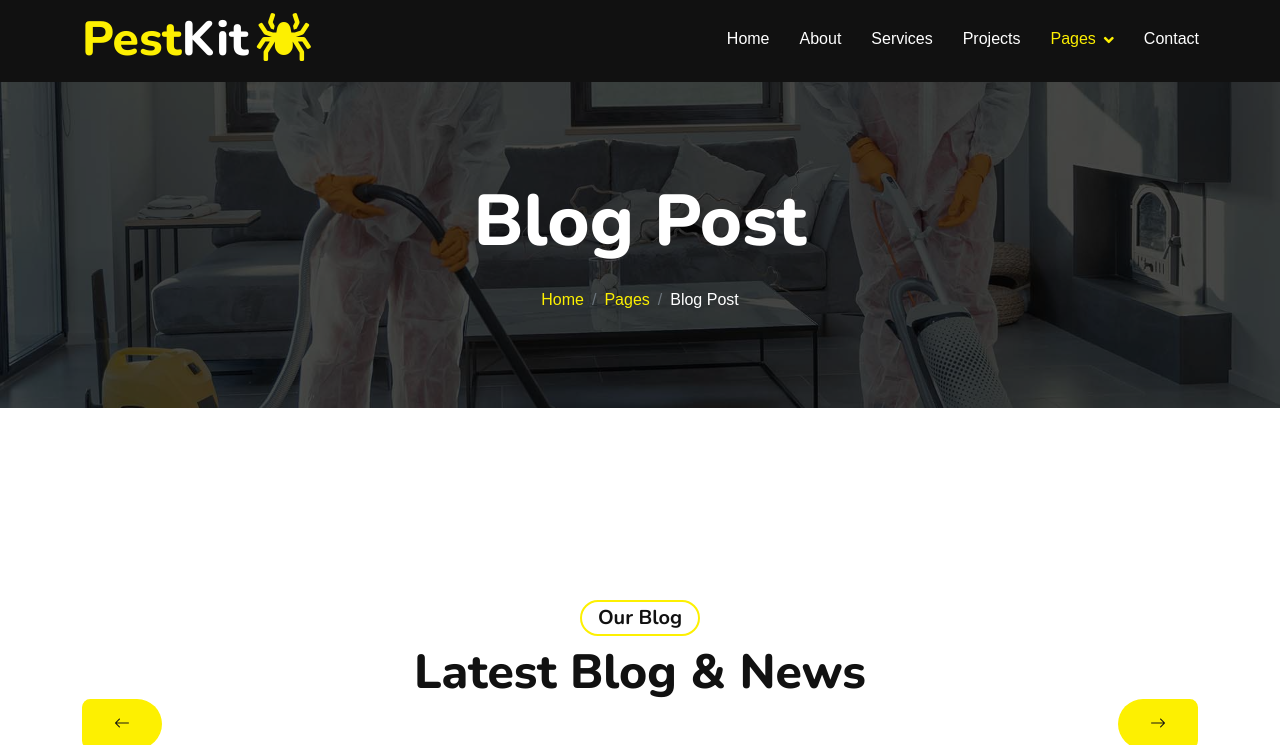
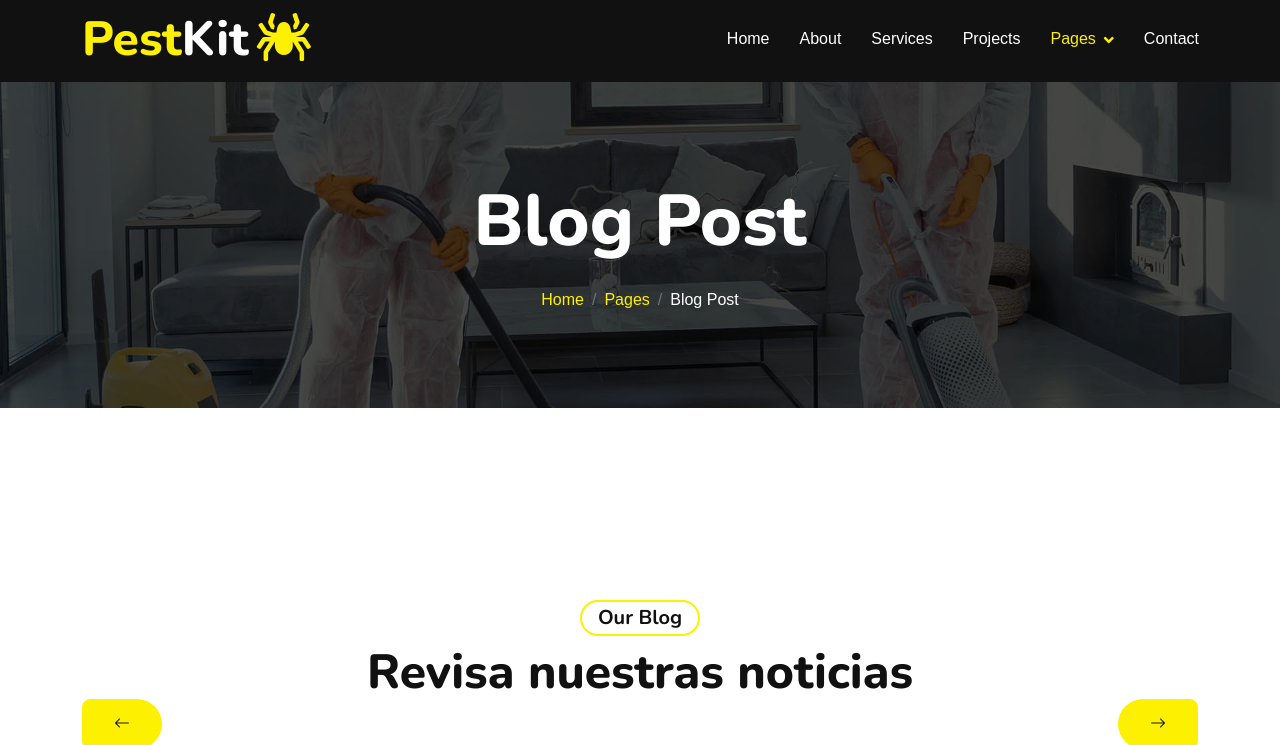
Before and after one commit to alonsoTI/polerasCode, a plain HTML site: page blog.html in a window 1280 px wide. Shown: the part 55-800 px from the top of the page. Drawn offline with nearby package versions, Linux system fonts and the light colour scheme.

Commit message:
Se cambia titulo del blog

```diff
--- a/blog.html
+++ b/blog.html
@@ -125,7 +125,7 @@
             <div class="container py-5">
                 <div class="text-center mb-5 wow fadeInUp" data-wow-delay=".3s">
                     <h5 class="mb-2 px-3 py-1 text-dark rounded-pill d-inline-block border border-2 border-primary">Our Blog</h5>
-                    <h1 class="display-5">Latest Blog & News</h1>
+                    <h1 class="display-5">Revisa nuestras noticias</h1>
                 </div>
                 <div class="owl-carousel blog-carousel wow fadeInUp" data-wow-delay=".5s">
                     <div class="blog-item">
```
